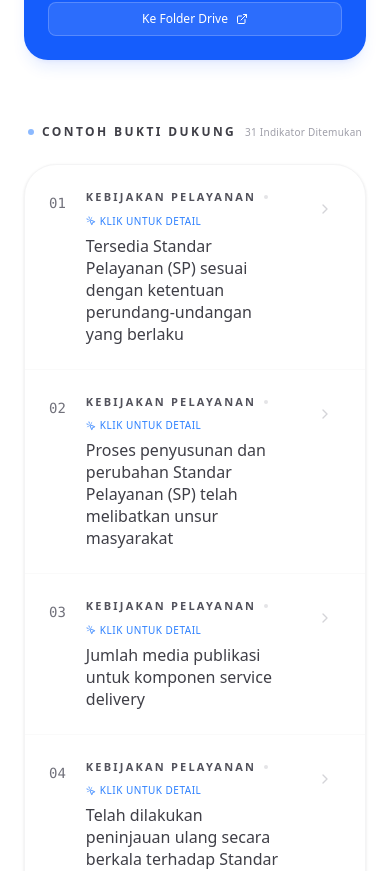
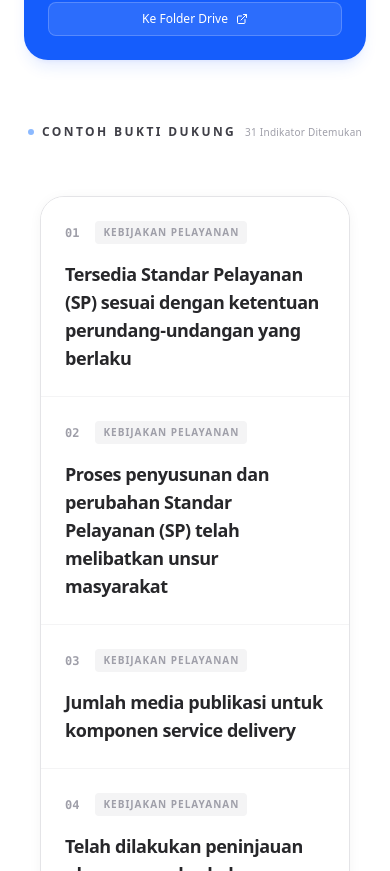
Before and after one commit to brayenid/pekppp-guide, a React (Vite) app: page / in a window 390 px wide. Shown: the part 1173-2044 px from the top of the page. Built offline with nearby package versions, Linux system fonts and the light colour scheme.

Commit message:
fix: mobile readabality improvement

```diff
--- a/src/App.tsx
+++ b/src/App.tsx
@@ -68,7 +68,7 @@ function App() {
         </main>
 
         {/* --- SIMPLE FOOTER --- */}
-        <footer className="max-w-5xl mx-auto px-6 py-16 mt-12 border-t border-zinc-100 text-center">
+        <footer className="max-w-5xl mx-auto px-6 py-16 border-t border-zinc-100 text-center">
           <div className="flex flex-col items-center gap-2">
             <div className="w-8 h-1 bg-zinc-100 rounded-full mb-2" />
             <p className="text-sm font-bold text-zinc-900">
--- a/src/pages/Home.tsx
+++ b/src/pages/Home.tsx
@@ -1,7 +1,7 @@
 // src/pages/Home.tsx
 import { useState, useRef, useMemo } from 'react'
 import { motion, AnimatePresence } from 'framer-motion'
-import { ChevronRight, Info, Search, X, Sparkles, ExternalLink, MousePointerClick } from 'lucide-react'
+import { ChevronRight, Info, Search, X, Sparkles, ExternalLink, MousePointerClick, ArrowRight } from 'lucide-react'
 import { type PekpppIndikator, type PekpppImage } from '../types/pekppp'
 import dataRaw from '../data/pekppp.json'
 import { ImageGallery } from '../components/ImageGallery'
@@ -167,90 +167,144 @@ const Home = () => {
           </p>
         </div>
 
-        <div className="bg-white border border-zinc-100 rounded-4xl overflow-hidden shadow-sm">
+        <div className="w-full max-w-4xl mx-auto px-4 py-8">
+          <div className="bg-white border border-zinc-200 rounded-3xl overflow-hidden shadow-[0_2px_15px_-3px_rgba(0,0,0,0.07)]">
             {filteredData.length > 0 ? (
-            filteredData.map((item) => (
-              <div key={item.id} className="border-b border-zinc-50 last:border-none">
+              filteredData.map((item, index) => {
+                const isOpen = selectedId === item.id
+
+                return (
+                  <div
+                    key={item.id}
+                    className={`transition-colors duration-300 ${isOpen ? 'bg-zinc-50/50' : 'bg-white'} ${
+                      index !== filteredData.length - 1 ? 'border-b border-zinc-100' : ''
+                    }`}>
+                    {/* Header / Trigger */}
                     <button
-                  onClick={() => setSelectedId(selectedId === item.id ? null : item.id)}
-                  className="w-full flex items-start md:items-center gap-5 p-6 text-left hover:bg-zinc-50/50 transition-all group">
-                  <div className="mt-1 md:mt-0 font-mono text-sm font-medium text-zinc-500 group-hover:text-blue-400 shrink-0">
+                      onClick={() => setSelectedId(isOpen ? null : item.id)}
+                      className="w-full flex flex-col md:flex-row items-start md:items-center gap-4 md:gap-8 p-6 md:p-8 text-left group transition-all">
+                      {/* ID & Badge Section */}
+                      <div className="flex items-center gap-4 w-full md:w-auto shrink-0">
+                        <span className="font-mono text-xs font-bold text-zinc-400 group-hover:text-blue-500 transition-colors">
                           {item.id.padStart(2, '0')}
-                  </div>
-                  <div className="flex-1">
-                    <div className="flex flex-wrap items-center gap-2 mb-1.5">
-                      <span className="text-[11px] font-semibold text-zinc-600 uppercase tracking-[0.2em]">
+                        </span>
+                        <div className="h-px w-8 bg-zinc-100 hidden md:block" />
+                        <span className="md:hidden text-[10px] font-bold text-zinc-400 uppercase tracking-widest bg-zinc-100 px-2 py-1 rounded">
                           {item.aspek}
                         </span>
-                      <span className="w-1 h-1 bg-zinc-200 rounded-full" />
-                      <span className="text-[10px] font-medium text-blue-500 uppercase tracking-wider flex items-center gap-1">
-                        <MousePointerClick className="w-2.5 h-2.5" />
-                        Klik untuk detail
+                      </div>
+
+                      {/* Title Section */}
+                      <div className="flex-1 space-y-2">
+                        <div className="hidden md:flex items-center gap-3">
+                          <span className="text-[10px] font-bold text-zinc-500 uppercase tracking-[0.2em]">
+                            {item.aspek}
                           </span>
+                          {!isOpen && (
+                            <span className="flex items-center gap-1.5 text-[10px] font-medium text-blue-600 uppercase tracking-wider animate-pulse">
+                              <MousePointerClick className="w-3 h-3" />
+                              Klik Detail
+                            </span>
+                          )}
                         </div>
-                    <h3 className="text-[16px] font-medium text-zinc-700 leading-snug group-hover:text-zinc-900 transition-colors">
+                        <h3
+                          className={`text-lg md:text-xl font-semibold tracking-tight transition-all duration-300 ${
+                            isOpen ? 'text-blue-600' : 'text-zinc-800 group-hover:text-zinc-900'
+                          }`}>
                           {item.pertanyaan}
                         </h3>
                       </div>
+
+                      {/* Icon Indicator */}
                       <div
-                    className={`mt-1 md:mt-0 p-2 rounded-full transition-all ${
-                      selectedId === item.id
-                        ? 'bg-zinc-900 text-white rotate-90'
-                        : 'text-zinc-300 group-hover:text-zinc-500'
+                        className={`hidden md:flex p-2.5 rounded-full transition-all duration-500 ${
+                          isOpen
+                            ? 'bg-blue-600 text-white rotate-90 shadow-lg shadow-blue-200'
+                            : 'bg-zinc-50 text-zinc-400 group-hover:bg-zinc-100 group-hover:text-zinc-600'
                         }`}>
-                    <ChevronRight className="w-4 h-4" />
+                        <ChevronRight className="w-5 h-5" />
                       </div>
                     </button>
 
+                    {/* Content Area */}
                     <AnimatePresence>
-                  {selectedId === item.id && (
+                      {isOpen && (
                         <motion.div
                           initial={{ height: 0, opacity: 0 }}
                           animate={{ height: 'auto', opacity: 1 }}
                           exit={{ height: 0, opacity: 0 }}
-                      transition={{ duration: 0.3, ease: [0.23, 1, 0.32, 1] }}
-                      className="overflow-hidden bg-zinc-50/30">
-                      <div className="px-6 md:px-16 py-10 border-t border-zinc-100/50">
-                        <div className="flex gap-4 p-6 rounded-2xl border border-zinc-200 bg-white shadow-sm mb-8">
-                          <div className="w-8 h-8 shrink-0 flex items-center justify-center bg-zinc-50 rounded-lg">
-                            <Info className="w-4 h-4 text-zinc-500" />
+                          transition={{ duration: 0.4, ease: [0.16, 1, 0.3, 1] }}
+                          className="overflow-hidden">
+                          <div className="px-6 md:px-24 pb-10 pt-2 space-y-10">
+                            {/* Info Card */}
+                            <div className="relative overflow-hidden rounded-2xl border border-blue-100 bg-blue-50/30 p-6">
+                              <div className="absolute top-0 left-0 w-1 h-full bg-blue-500" />
+                              <div className="flex gap-4">
+                                <div className="shrink-0 flex items-center justify-center w-10 h-10 bg-white rounded-xl shadow-sm">
+                                  <Info className="w-5 h-5 text-blue-500" />
                                 </div>
                                 <div>
-                            <p className="text-[12px] font-bold text-zinc-600 uppercase mb-1 tracking-widest">
+                                  <h4 className="text-[11px] font-black text-blue-600 uppercase tracking-[0.2em] mb-2">
                                     Kriteria Dokumen
+                                  </h4>
+                                  <p className="text-[15px] leading-relaxed text-zinc-700 font-medium">
+                                    {item.buktiDukung}
                                   </p>
-                            <p className="text-[14px] leading-relaxed text-zinc-700">{item.buktiDukung}</p>
+                                </div>
                               </div>
                             </div>
 
+                            {/* Image Gallery Section */}
                             <div className="space-y-6">
-                          <div className="flex items-center gap-2 text-zinc-600">
-                            <Sparkles className="w-3.5 h-3.5" />
-                            <h4 className="text-[11px] font-bold uppercase tracking-[0.15em]">
-                              Referensi Gambar Contoh
+                              <div className="flex items-center justify-between border-b border-zinc-100 pb-4">
+                                <div className="flex items-center gap-2.5">
+                                  <div className="p-1.5 bg-zinc-900 rounded-lg">
+                                    <Sparkles className="w-4 h-4 text-white" />
+                                  </div>
+                                  <h4 className="text-xs font-bold uppercase tracking-widest text-zinc-800">
+                                    Referensi Visual
                                   </h4>
                                 </div>
+                                <span className="text-[10px] text-zinc-400 font-medium italic">
+                                  Klik gambar untuk memperbesar
+                                </span>
+                              </div>
+
+                              <div className="group/gallery">
                                 <ImageGallery images={item.images} onImageClick={setActiveImage} />
                               </div>
+                            </div>
+
+                            {/* Mobile Close Button */}
+                            <button
+                              onClick={() => setSelectedId(null)}
+                              className="md:hidden w-full py-4 text-xs font-bold text-zinc-400 uppercase tracking-widest border border-zinc-200 rounded-xl">
+                              Tutup Detail
+                            </button>
                           </div>
                         </motion.div>
                       )}
                     </AnimatePresence>
                   </div>
-            ))
+                )
+              })
             ) : (
-            <div className="p-20 text-center">
-              <p className="text-sm font-medium text-zinc-400 italic">Data tidak ditemukan.</p>
+              <div className="py-32 px-10 text-center">
+                <div className="inline-flex items-center justify-center w-16 h-16 bg-zinc-50 rounded-full mb-6">
+                  <ArrowRight className="w-6 h-6 text-zinc-300 rotate-45" />
+                </div>
+                <p className="text-zinc-500 font-medium mb-4">Ups! Data yang kamu cari tidak ditemukan.</p>
                 <button
                   onClick={() => {
                     setSearchQuery('')
                     setFilter('Semua')
                   }}
-                className="mt-2 text-xs text-blue-500 font-bold hover:underline">
+                  className="px-6 py-2.5 bg-zinc-900 text-white text-xs font-bold rounded-full hover:bg-zinc-800 transition-colors shadow-lg shadow-zinc-200">
                   Reset Pencarian
                 </button>
               </div>
             )}
+          </div>
         </div>
       </section>
 
```
Lines whose indentation alone changed are shown as unchanged.
